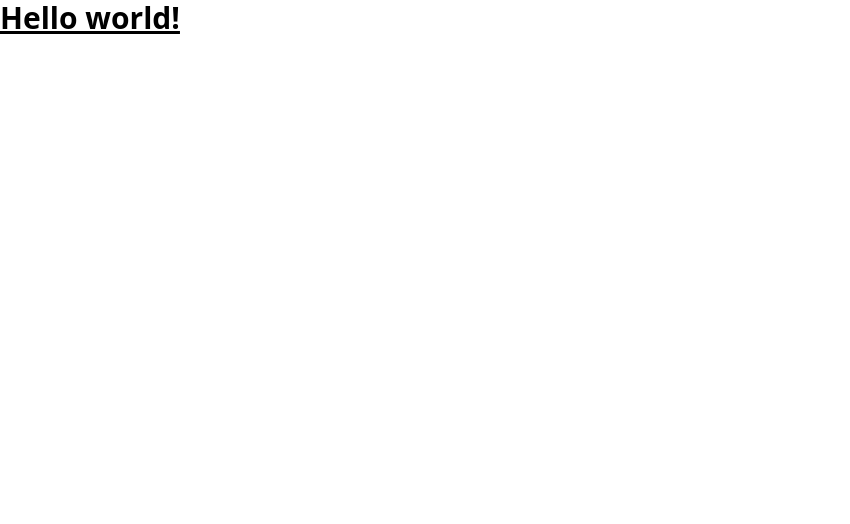
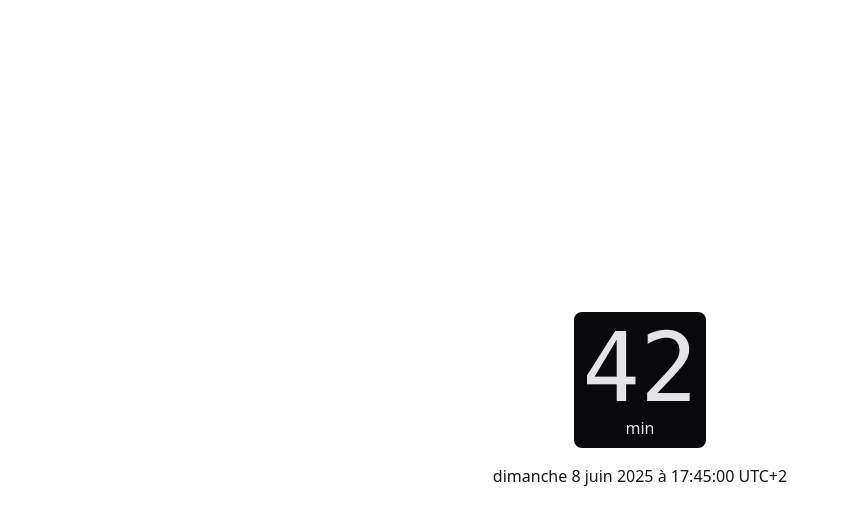
Before and after one commit to thoanny/dune-awakening, a Vue app: page / in a window 1280 px wide. Shown: the top 524 px of the page, without its empty margins (0-850 px from the left). Built offline with nearby package versions, Linux system fonts and the light colour scheme.

Commit message:
Added DaisyUI + timer

```diff
--- a/package.json
+++ b/package.json
@@ -19,6 +19,7 @@
     "@eslint/js": "^9.22.0",
     "@vitejs/plugin-vue": "^5.2.3",
     "@vue/eslint-config-prettier": "^10.2.0",
+    "daisyui": "^5.0.43",
     "eslint": "^9.22.0",
     "eslint-plugin-vue": "~10.0.0",
     "globals": "^16.0.0",
--- a/src/App.vue
+++ b/src/App.vue
@@ -1,5 +1,52 @@
-<script setup></script>
+<script setup>
+import { onMounted, onUnmounted, ref } from 'vue';
+
+const interval = ref(null);
+const nextTime = ref();
+const nextDate = ref();
+
+const updateTimer = () => {
+	const amount = 45 * 60; // 45 minutes
+	const start = new Date('2025-06-07 21:00:00');
+	const now = new Date();
+	const next = (amount - (((now - start) / 1000) % amount)) / 60;
+
+	nextTime.value = Math.round(next);
+	nextDate.value = new Date(now.getTime() + next * 1000 * 60);
+};
+
+onMounted(() => {
+	updateTimer();
+	interval.value = setInterval(updateTimer, 1000 * 10);
+});
+
+onUnmounted(() => {
+	if (interval.value) {
+		clearInterval(interval.value);
+	}
+});
+</script>
 
 <template>
-	<h1 class="text-3xl font-bold underline">Hello world!</h1>
+	<div class="flex flex-col gap-4 items-center justify-center w-full h-screen">
+		<div class="grid auto-cols-max grid-flow-col gap-5 text-center">
+			<div class="bg-neutral rounded-box text-neutral-content flex flex-col p-2">
+				<span class="countdown font-mono text-8xl">
+					<span :style="`--value: ${nextTime}`" aria-live="polite" :aria-label="nextTime">
+						{{ nextTime }}
+					</span>
+				</span>
+				min
+			</div>
+		</div>
+		<div>
+			{{
+				new Intl.DateTimeFormat('fr-FR', {
+					dateStyle: 'full',
+					timeStyle: 'long',
+					timeZone: 'Europe/Paris',
+				}).format(nextDate)
+			}}
+		</div>
+	</div>
 </template>
--- a/src/assets/main.css
+++ b/src/assets/main.css
@@ -1 +1,2 @@
 @import 'tailwindcss';
+@plugin "daisyui";
```
Also changed, not shown: 1 other file (tests, documents, lock files or other folders).
